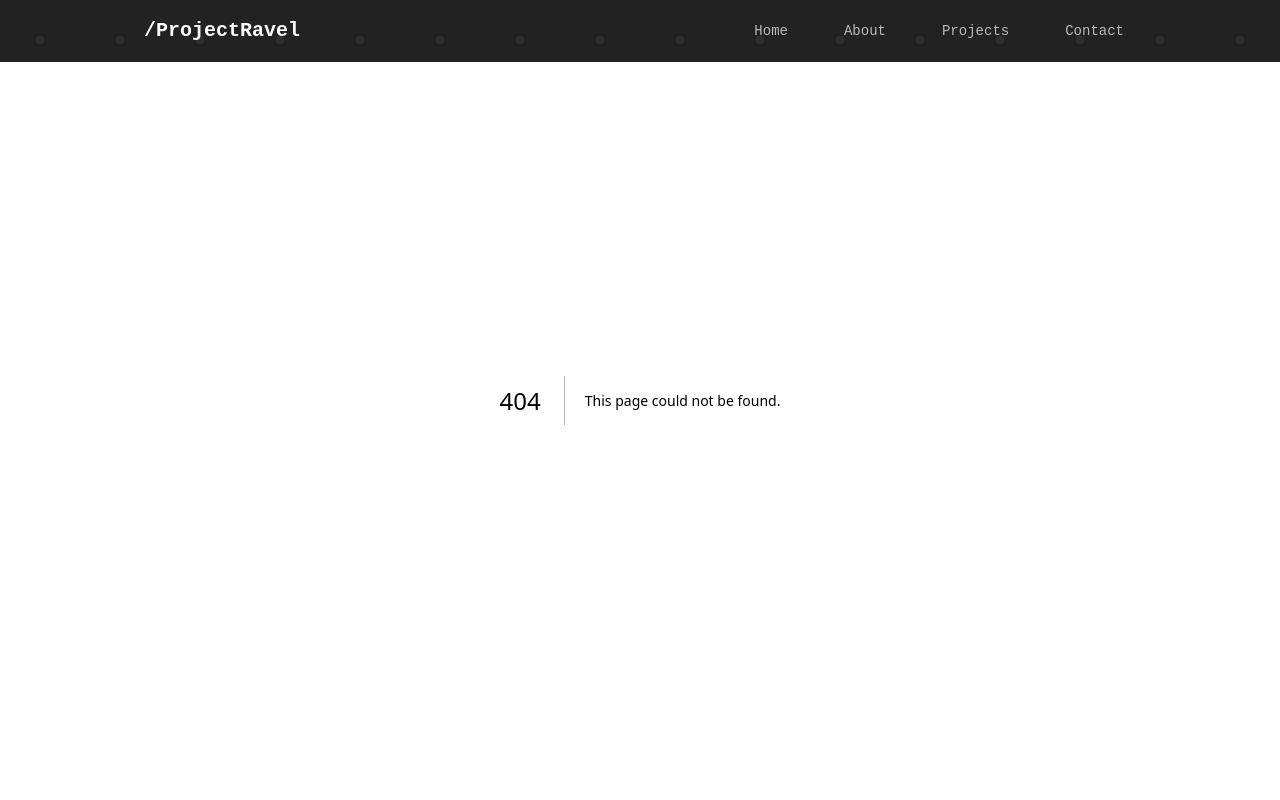
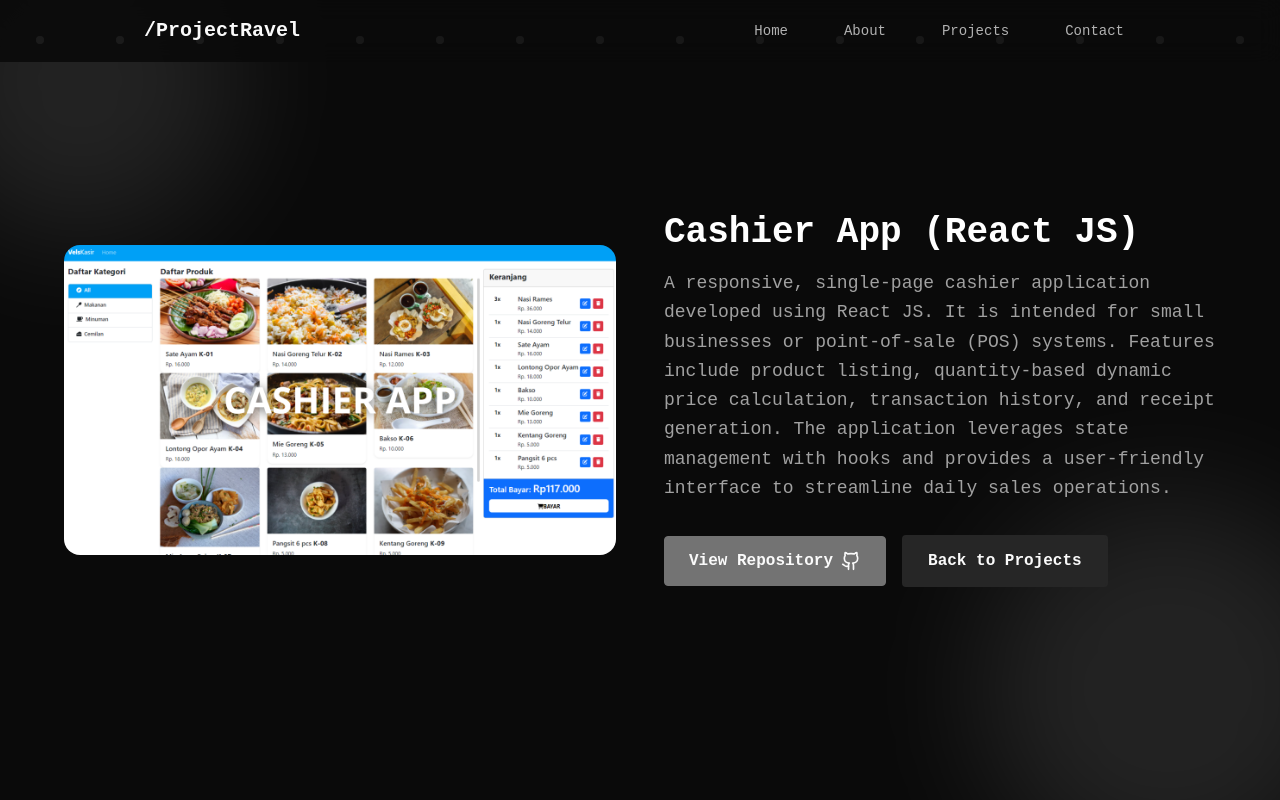
Before and after one commit to ProjectRavel/ProjectRavel-Portofolio, a Next.js app: page /projects/cashier-app in a window 1280 px wide. Before the commit this address had no page. Built offline with nearby package versions, Linux system fonts and the light colour scheme.

Commit message:
Add ProjectPage component to display project details with image, title, and description

```diff
--- /dev/null
+++ b/app/projects/[slug]/page.tsx
@@ -0,0 +1,78 @@
+"use client";
+
+import { projects } from "@/app/data/projects-data";
+import Image from "next/image";
+import { Github } from "lucide-react";
+import { motion } from "framer-motion";
+import { use } from "react";
+import Link from "next/link";
+
+export default function ProjectPage({
+  params,
+}: {
+  params: Promise<{ slug: string }>;
+}) {
+  const { slug } = use(params);
+  const project = projects.find((p) => p.slug === slug);
+
+  if (!project) {
+    return (
+      <div className="min-h-screen flex items-center justify-center bg-[var(--background)] text-[var(--foreground)]">
+        <h1 className="text-2xl font-bold">Project not found</h1>
+      </div>
+    );
+  }
+
+  return (
+    <div className="relative min-h-screen flex items-center justify-center bg-[var(--background)] text-[var(--foreground)] overflow-hidden py-20 px-4 sm:px-6 lg:px-16">
+      {/* Blurred glowing background circles */}
+      <div className="absolute -top-20 -left-20 w-80 h-80 bg-white/10 rounded-full blur-3xl z-0" />
+      <div className="absolute -bottom-20 -right-20 w-96 h-96 bg-white/10 rounded-full blur-3xl z-0" />
+
+      {/* Main Content */}
+      <motion.div
+        initial={{ opacity: 0, y: 60 }}
+        animate={{ opacity: 1, y: 0 }}
+        transition={{ duration: 0.6, ease: "easeOut" }}
+        className="relative z-10 max-w-7xl w-full flex flex-col lg:flex-row items-center gap-12"
+      >
+        {/* Image Section */}
+        <div className="w-full lg:w-1/2">
+          <Image
+            src={project.image}
+            alt={project.title}
+            width={800}
+            height={450}
+            className="w-full h-auto rounded-2xl shadow-xl transition-transform duration-300 hover:scale-105"
+          />
+        </div>
+
+        {/* Text Section */}
+        <div className="w-full lg:w-1/2 text-center lg:text-left">
+          <h1 className="text-4xl font-extrabold mb-4 text-white">
+            {project.title}
+          </h1>
+          <p className="text-lg leading-relaxed text-[var(--muted-foreground)] mb-8">
+            {project.description}
+          </p>
+
+          <a
+            href="#"
+            target="_blank"
+            rel="noopener noreferrer"
+            className="inline-flex items-center gap-2 px-6 py-3 rounded-xl bg-[var(--primary)] text-[var(--primary-foreground)] font-semibold hover:brightness-110 transition duration-200 shadow-md border border-[var(--primary)]"
+          >
+            View Repository <Github className="w-5 h-5" />
+          </a>
+          <Link href={`/projects`}>
+            <button
+              className="inline-flex items-center gap-2 px-6 py-3 ml-4 rounded-xl bg-[var(--secondary)] text-[var(--secondary-foreground)] font-semibold hover:brightness-110 transition duration-200 shadow-md border-[2.5px] border-[var(--secondary)] hover:bg-amber-50/0"
+            >
+              Back to Projects
+            </button>
+          </Link>
+        </div>
+      </motion.div>
+    </div>
+  );
+}
```
